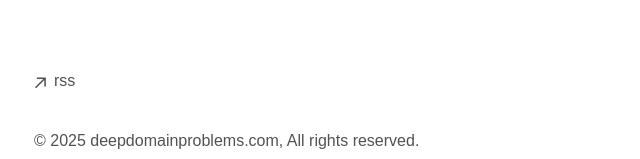
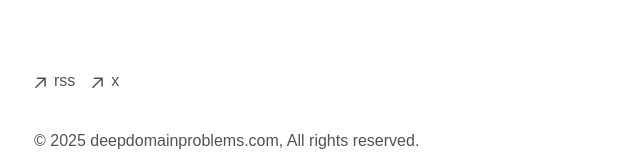
Before and after one commit to deepdomainproblems/deepdomainproblems.github.io, a Next.js app: page / in a window 1280 px wide. Shown: the part 459-618 px from the top of the page, without its empty margins (318-958 px from the left). Built offline with nearby package versions, Linux system fonts and the light colour scheme.

Commit message:
Add link to domain problems on footer

```diff
--- a/src/components/footer.tsx
+++ b/src/components/footer.tsx
@@ -30,6 +30,17 @@
             <p className="ml-2 h-7">rss</p>
           </a>
         </li>
+        <li>
+          <a
+            className="flex items-center transition-all hover:text-neutral-800 dark:hover:text-neutral-100"
+            rel="noopener noreferrer"
+            target="_blank"
+            href="https://x.com/domainproblems"
+          >
+            <ArrowIcon />
+            <p className="ml-2 h-7">x</p>
+          </a>
+        </li>
         {/* <li>
           <a
             className="flex items-center transition-all hover:text-neutral-800 dark:hover:text-neutral-100"
```
